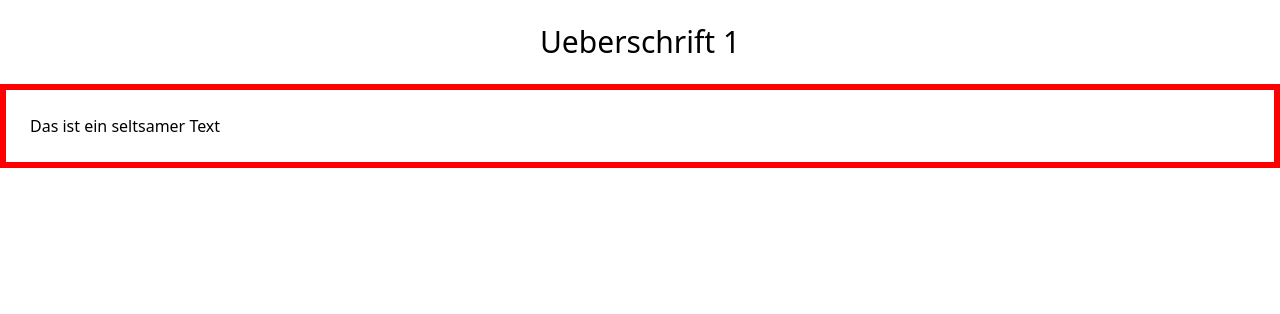
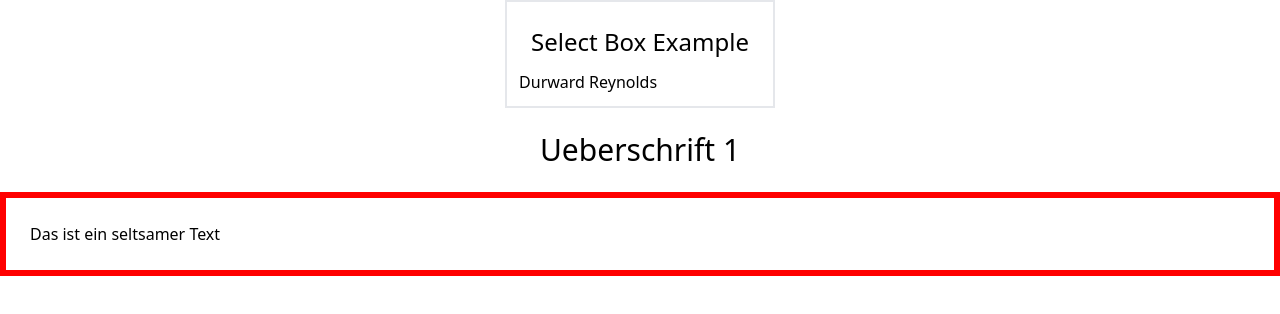
Before and after one commit to moncapitaine/alfa-react, a React (Create React App) app in the folder alfa3/: page / in a window 1280 px wide. Shown: the top 314 px of the page. Built offline with nearby package versions, Linux system fonts and the light colour scheme.

Commit message:
selectbox example

```diff
--- a/alfa3/package.json
+++ b/alfa3/package.json
@@ -3,6 +3,7 @@
   "version": "0.1.0",
   "private": true,
   "dependencies": {
+    "@headlessui/react": "^1.7.4",
     "react": "^18.2.0",
     "react-dom": "^18.2.0",
     "web-vitals": "^2.1.4"
--- a/alfa3/src/App.tsx
+++ b/alfa3/src/App.tsx
@@ -1,9 +1,13 @@
 import React from 'react';
-import logo from './logo.svg';
+import { SelectBox } from './selectBox/selectBox';
 
 function App() {
   return (
-    <div className="flex flex-col">
+    <div className="container flex flex-col">
+      <div className="self-center border-2 p-3">
+        <h2 className="text-2xl p-3">Select Box Example</h2>
+        <SelectBox />
+      </div>
       <h1 className="text-3xl text-center p-6">Ueberschrift 1</h1>
       <p className='p-6 border-[6px] border-[#FF0000]'>Das ist ein seltsamer Text</p>
     </div>
--- /dev/null
+++ b/alfa3/src/selectBox/selectBox.tsx
@@ -0,0 +1,31 @@
+import { useState } from 'react'
+import { Listbox } from '@headlessui/react'
+
+const people = [
+  { id: 1, name: 'Durward Reynolds', unavailable: false },
+  { id: 2, name: 'Kenton Towne', unavailable: false },
+  { id: 3, name: 'Therese Wunsch', unavailable: false },
+  { id: 4, name: 'Benedict Kessler', unavailable: true },
+  { id: 5, name: 'Katelyn Rohan', unavailable: false },
+]
+
+export const SelectBox = () => {
+  const [selectedPerson, setSelectedPerson] = useState(people[0])
+
+  return (
+    <Listbox value={selectedPerson} onChange={setSelectedPerson}>
+      <Listbox.Button>{selectedPerson.name}</Listbox.Button>
+      <Listbox.Options>
+        {people.map((person) => (
+          <Listbox.Option
+            key={person.id}
+            value={person}
+            disabled={person.unavailable}
+          >
+            {person.name}
+          </Listbox.Option>
+        ))}
+      </Listbox.Options>
+    </Listbox>
+  )
+}
```
Also changed, not shown: 1 other file (tests, documents, lock files or other folders).
